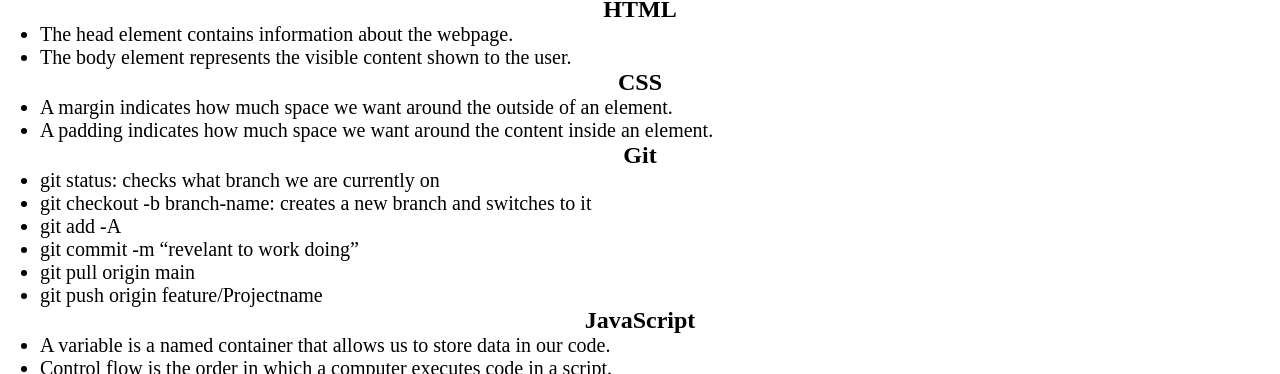
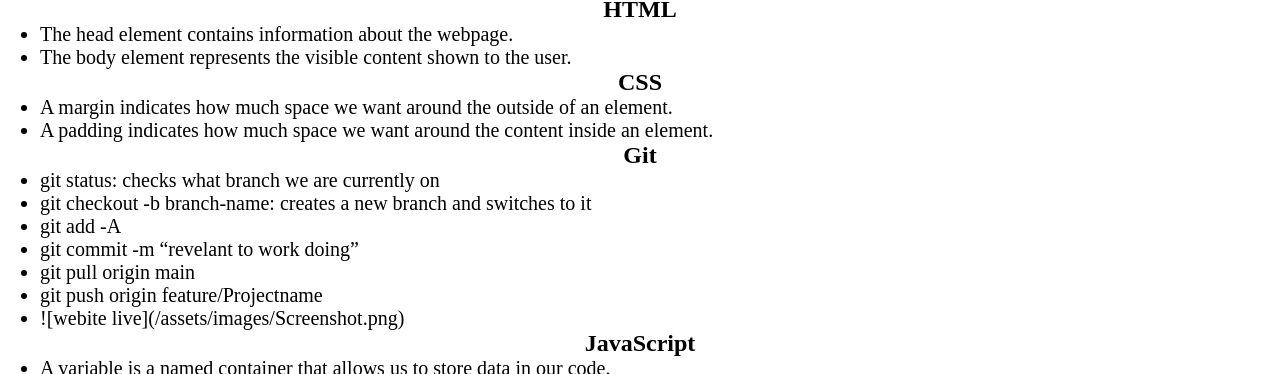
Before and after one commit to JT1978/prework-study-guide, a plain HTML site: page index.html in a window 1280 px wide. Shown: the part 124-498 px from the top of the page. Drawn offline with Linux system fonts and the light colour scheme.

Commit message:
added code

```diff
--- a/index.html
+++ b/index.html
@@ -39,6 +39,7 @@
           <li>git commit -m “revelant to work doing”</li>
           <li>git pull origin main</li>
           <li>git push origin feature/Projectname</li>
+          <li>![webite live](/assets/images/Screenshot.png)</li>
         </ul>
       </section>
 
```
